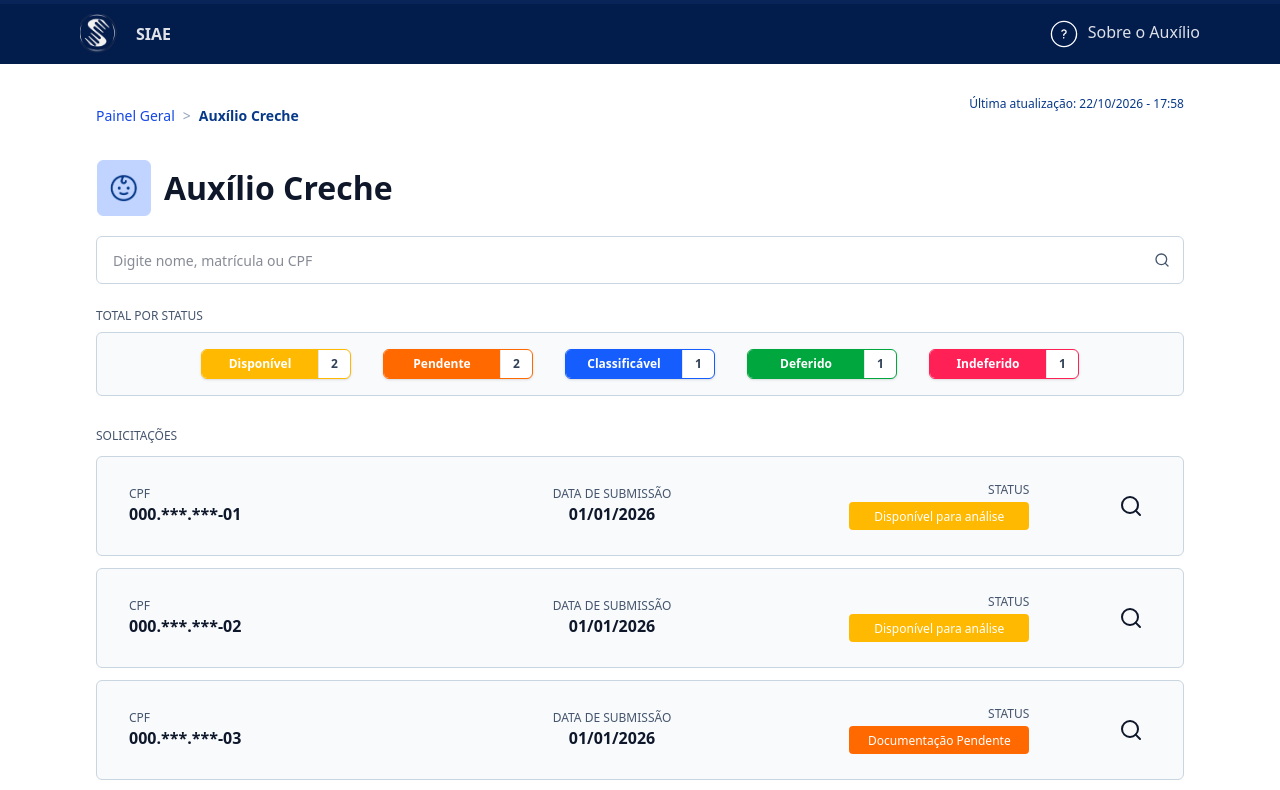
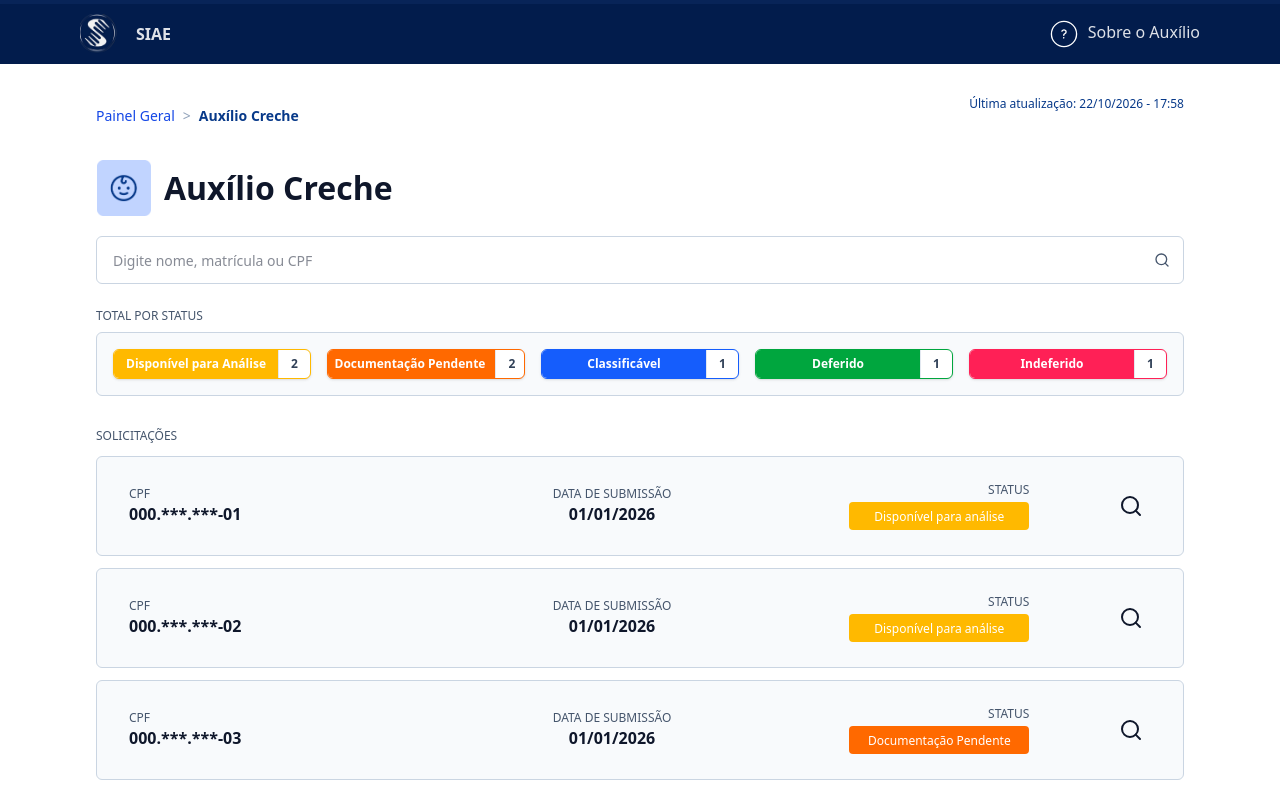
Before and after one commit to natamleao/siae-web, a React (Vite) app: page /detalhe-solicitacao/auxilio-creche in a window 1280 px wide. Shown: the top 790 px of the page. Built offline with nearby package versions, Linux system fonts and the light colour scheme; no server answers.

Commit message:
Fix: correção de status

```diff
--- a/src/app/DetailSolicitacao.tsx
+++ b/src/app/DetailSolicitacao.tsx
@@ -253,11 +253,7 @@ export function DetailSolicitacao() {
               </h2>
 
               <div className="w-full rounded-md border border-slate-300 bg-slate-50 p-4">
-                {/*
-                  max-w-4xl (ou max-w-5xl): limita a largura máxima do bloco de cards
-                  mx-auto: centraliza o container horizontalmente, criando as sobras nas laterais
-                */}
-                <div className="mx-auto flex w-full max-w-4xl flex-wrap items-center justify-center gap-4 sm:gap-6 lg:gap-8">
+                <div className="grid grid-cols-[repeat(auto-fit,minmax(min(100%,190px),1fr))] gap-4">
                   {ordemStatus.map((status) => {
                     const total = solicitacoes.filter(
                       (item) => item.status === status,
@@ -266,14 +262,14 @@ export function DetailSolicitacao() {
                     return (
                       <div
                         key={status}
-                        className={`flex w-full sm:w-[calc(50%-0.375rem)] lg:w-[calc(20%-0.6rem)] max-w-[150px] items-center justify-center overflow-hidden rounded-md border bg-white shadow-sm ${bordasStatus[status]}`}
+                        className={`flex items-center justify-center overflow-hidden rounded-md border bg-white shadow-sm ${bordasStatus[status]}`}
                       >
                         <span
-                          className={`flex-1 px-2.5 py-1.5 text-center text-[10px] font-semibold text-white sm:text-xs ${coresStatus[status]}`}
+                          className={`flex-1 whitespace-nowrap px-2.5 py-1.5 text-center text-[10px] font-semibold text-white sm:text-xs ${coresStatus[status]}`}
                         >
                           {statusInfo[status].label}
                         </span>
-                        <span className="min-w-8 border-l border-slate-200 px-2 py-1.5 text-center text-xs font-semibold text-slate-700">
+                        <span className="min-w-8 shrink-0 border-l border-slate-200 px-2 py-1.5 text-center text-xs font-semibold text-slate-700">
                           {total}
                         </span>
                       </div>
--- a/src/types/solicitacao.ts
+++ b/src/types/solicitacao.ts
@@ -23,11 +23,11 @@ export const statusInfo: Record<
   { label: string; classes: string }
 > = {
   disponivel: {
-    label: "Disponível",
+    label: "Disponível para Análise",
     classes: "bg-amber-100 text-amber-900",
   },
   "documentacao-pendente": {
-    label: "Pendente",
+    label: "Documentação Pendente",
     classes: "bg-orange-100 text-orange-900",
   },
   classificavel: {
```
